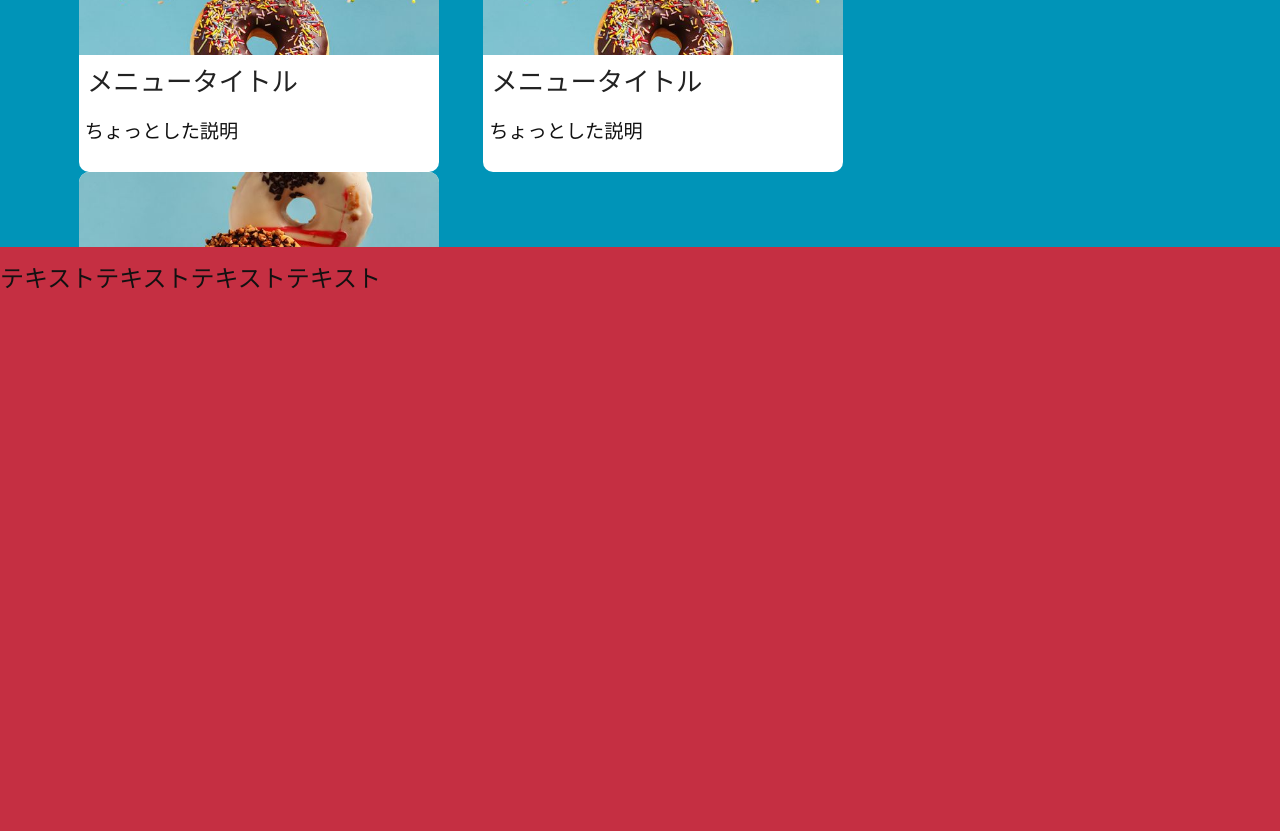
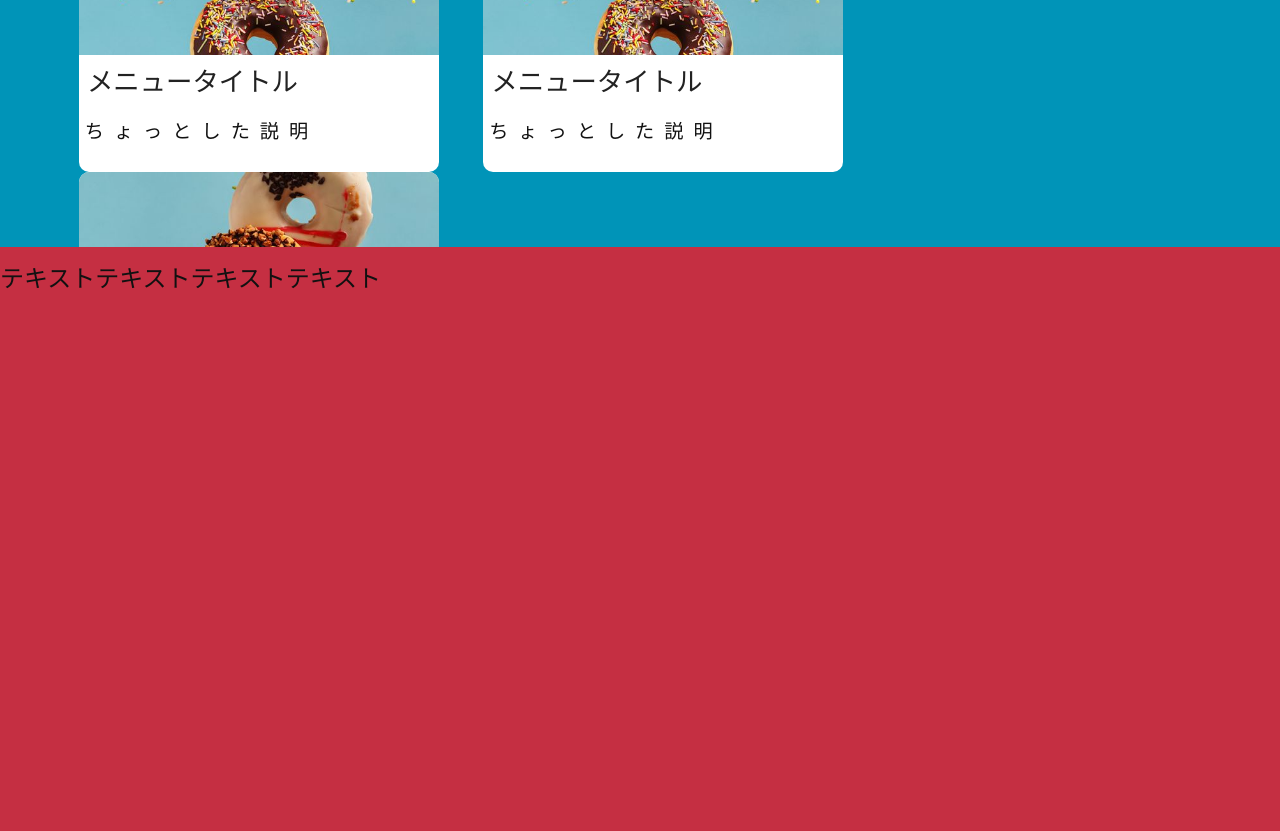
Before and after one commit to funamotoM/DonutsCoffee, a plain HTML site: page Index.html in a window 1280 px wide. Shown: the part 2280-3111 px from the top of the page. Drawn offline with Linux system fonts and the light colour scheme.

```diff
--- a/CSS/style.css
+++ b/CSS/style.css
@@ -210,7 +210,7 @@
   font-size: 0.8em;
   color: #111;
   line-height: 300%;
-  etter-spacing: 10px;
+  letter-spacing: 10px;
 }
 
 
```
